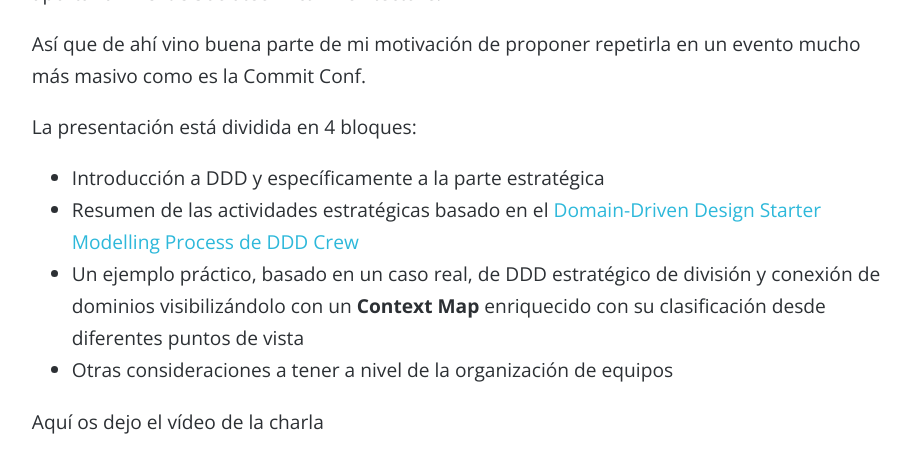
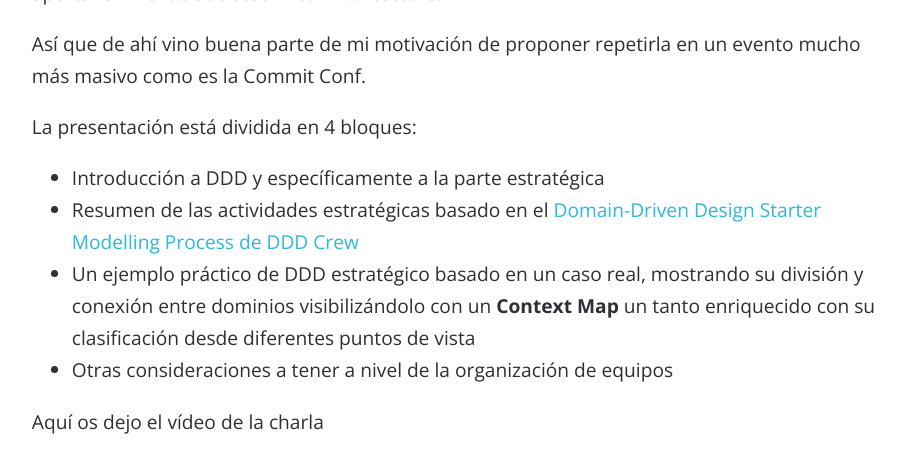
Before and after one commit to danilat/danilat.github.io, a Jekyll site: the page built from _posts/2024-05-08-commitconf.md, in a window 1280 px wide and 900 px high, scrolled down 1303 px, cut to the strip 0-453 px from the top of the window. Shown: the whole strip, without its empty margins (173-1083 px from the left). Built offline with Jekyll 4.4.1, drawn with Linux system fonts in a browser that asks for light colours; comment, search, counter and statistics services are not loaded.

Commit message:
Update 2024-05-08-commitconf.md

```diff
--- a/_posts/2024-05-08-commitconf.md
+++ b/_posts/2024-05-08-commitconf.md
@@ -16,7 +16,7 @@ Así que de ahí vino buena parte de mi motivación de proponer repetirla en un
 La presentación está dividida en 4 bloques:
 - Introducción a DDD y específicamente a la parte estratégica
 - Resumen de las actividades estratégicas basado en el [Domain-Driven Design Starter Modelling Process de DDD Crew](https://github.com/ddd-crew/ddd-starter-modelling-process)
-- Un ejemplo práctico, basado en un caso real, de DDD estratégico de división y conexión de dominios visibilizándolo con un **Context Map** enriquecido con su clasificación desde diferentes puntos de vista
+- Un ejemplo práctico de DDD estratégico basado en un caso real, mostrando su división y conexión entre dominios visibilizándolo con un **Context Map** un tanto enriquecido con su clasificación desde diferentes puntos de vista
 - Otras consideraciones a tener a nivel de la organización de equipos
 
 Aquí os dejo el vídeo de la charla
```
